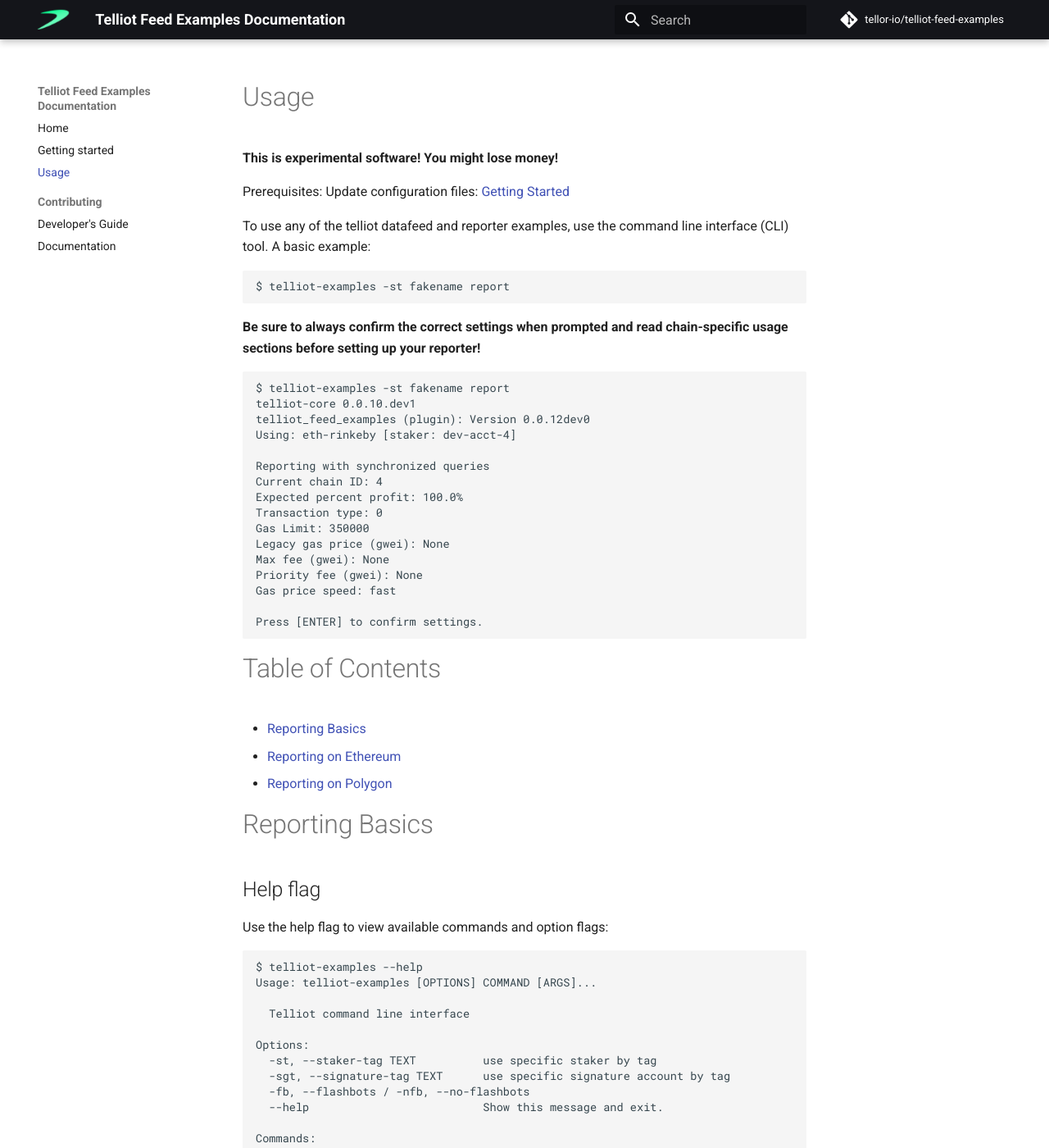
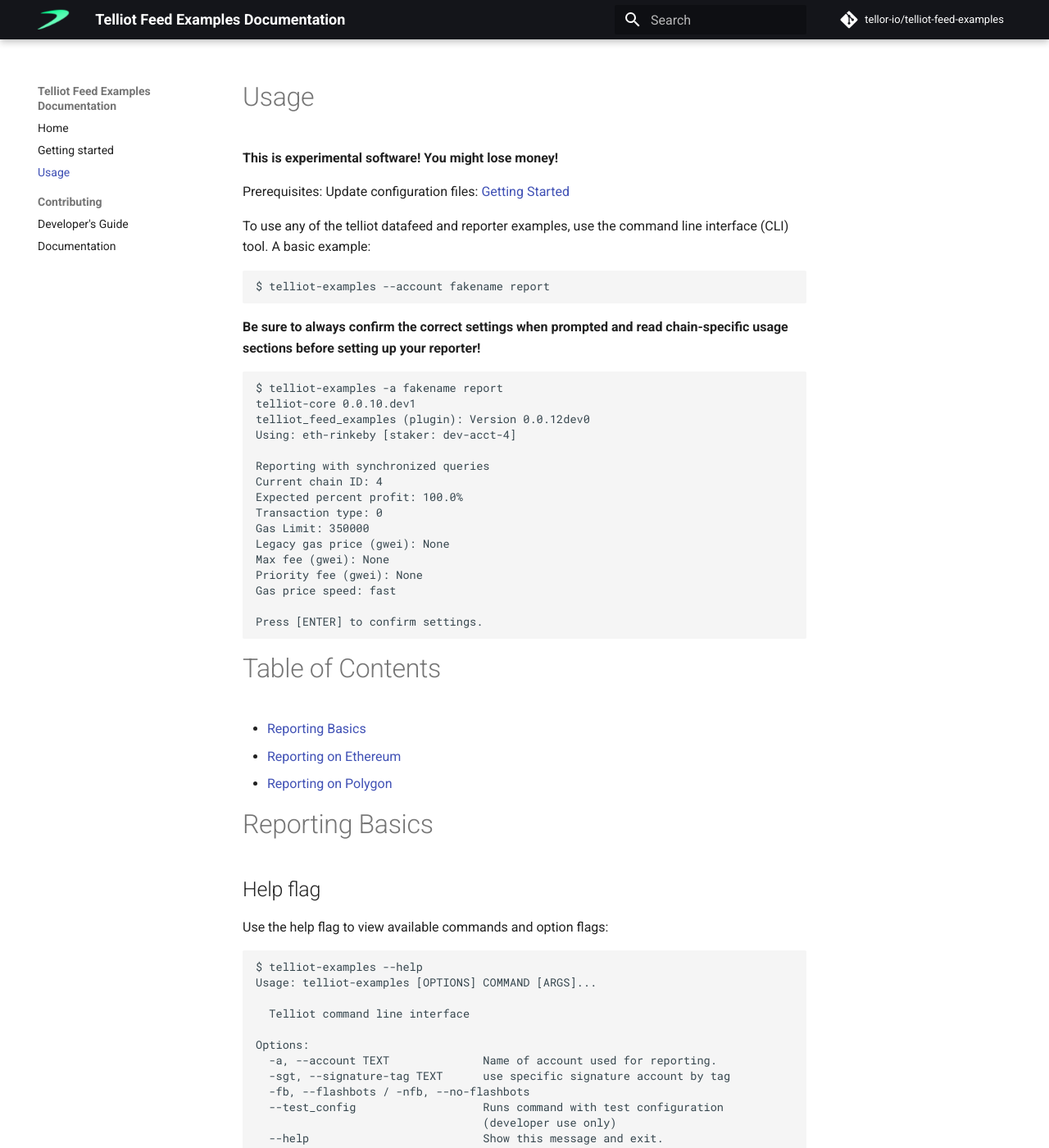
Before and after one commit to tellor-io/telliot-feeds, an MkDocs documentation site: the page built from docs/usage.md, in a window 1280 px wide and 1400 px high. Shown: the whole window at 82% size. Built offline with MkDocs 1.6.1 and Material for MkDocs 9.7.7, drawn with Linux system fonts in a browser that asks for light colours; comment, search, counter and statistics services are not loaded; some of the changed text lies outside the part shown.

Commit message:
Update docs for account flag

````diff
--- a/docs/usage.md
+++ b/docs/usage.md
@@ -6,13 +6,13 @@
 
 To use any of the telliot datafeed and reporter examples, use the command line interface (CLI) tool. A basic example:
 ```
-$ telliot-examples -st fakename report
+$ telliot-examples --account fakename report
 ```
 
 **Be sure to always confirm the correct settings when prompted and read chain-specific usage sections before setting up your reporter!**
 
 ```
-$ telliot-examples -st fakename report
+$ telliot-examples -a fakename report
 telliot-core 0.0.10.dev1
 telliot_feed_examples (plugin): Version 0.0.12dev0
 Using: eth-rinkeby [staker: dev-acct-4]
@@ -47,13 +47,16 @@
   Telliot command line interface
 
 Options:
-  -st, --staker-tag TEXT          use specific staker by tag
+  -a, --account TEXT              Name of account used for reporting.
   -sgt, --signature-tag TEXT      use specific signature account by tag
   -fb, --flashbots / -nfb, --no-flashbots
+  --test_config                   Runs command with test configuration
+                                  (developer use only)
   --help                          Show this message and exit.
 
 Commands:
   report  Report values to Tellor oracle
+  tip     Tip TRB for a selected query ID
 ```
 
 The help flag shows subcommand options as well:
@@ -80,22 +83,22 @@
   --help                          Show this message and exit.
 ```
 
-## Staker Tag Flag
+## Account Flag
 
-You must select an account to use for reporting. The staker tag flag (`--staker-tag`/`-st`) is used to retrieve a [ChainedAccount](https://github.com/pydefi/chained-accounts) with a corresponding name. This `ChainedAccount` stores the account's checksum address, private key, and chain IDs. Example usage:
+You must select an account to use for reporting. The account flag (`--account`/`-a`) is used to retrieve a [ChainedAccount](https://github.com/pydefi/chained-accounts) with a corresponding name. This `ChainedAccount` stores the account's checksum address, private key, and chain IDs. Example usage:
 ```
-telliot-examples -st fakeaccountname report
+telliot-examples -a fakeaccountname report
 ```
 
 ## Report Command
 
 Use the `report` command to submit data to the TellorX or TellorFlex oracles. Example `report` command usage:
 ```
-telliot-examples --st bigdaddysatoshi report
+telliot-examples -a bigdaddysatoshi report
 ```
 By default, the reporter will continue to attempt reporting whenever out of reporting lock. Use the `--submit-once` flag to only report once:
 ```
-telliot-examples -st staker1 report --submit-once
+telliot-examples -a staker1 report --submit-once
 ```
 
 ## Profit Flag
@@ -104,11 +107,11 @@
 
 Use the profit flag (`--profit/-p`) to.. specify an expected profit. The default is 100% profit, which will likely result in your reporter never attempting to report unless you're on a testnet. To bypass profitability checks, use the `"YOLO"` string:
 ```
-telliot-examples -st staker1 report -p YOLO
+telliot-examples -a staker1 report -p YOLO
 ```
 Normal profit flag usage:
 ```
-telliot-examples -st staker4000 report -p 2
+telliot-examples -a staker4000 report -p 2
 ```
 
 ## Gas, Fee, & Transaction Type Flags
@@ -118,7 +121,7 @@
 
 Example usage:
 ```
-telliot-examples -st kevin report -tx 0 -gl 310000 -gp 9001 -p 22
+telliot-examples -a kevin report -tx 0 -gl 310000 -gp 9001 -p 22
 ```
 
 # Reporting on Ethereum
@@ -133,7 +136,7 @@
 
 Example usage:
 ```
-telliot-examples -st mainnetstaker7 -nfb report
+telliot-examples -a mainnetstaker7 -nfb report
 ```
 
 ## Using Flashbots
@@ -150,11 +153,11 @@
 
 In order to submit transactions through the [Flashbots](https://docs.flashbots.net/flashbots-auction/searchers/quick-start/) relay, you need an additional Ethereum acccount. The Flashbots organization uses this signatory account's address to identify you and build your historical reputation as a MEV ["searcher"](https://docs.flashbots.net/flashbots-auction/searchers/quick-start). This signatory account doesn't need any funds in it. Store it it as a `ChainedAccount` in the same way you would any other (see [Getting Started](https://tellor-io.github.io/telliot-feed-examples/getting-started/)).
 
-When reporting, select your signatory account by tag as well as your staked mainnet account. Use the `--staker-tag/-st` and `--signature-tag/-sgt` flags.
+When reporting, select your signatory account by tag as well as your staked mainnet account. Use the `--account/-a` and `--signature-tag/-sgt` flags.
 
 Example usage:
 ```
-telliot-examples -st mainnetstaker1 -sgt sigacct -fb report
+telliot-examples -a mainnetstaker1 -sgt sigacct -fb report
 ```
 
 # Reporting on Polygon
@@ -163,7 +166,7 @@
 
 Example usage:
 ```
-telliot-examples -st mumbaistaker report
+telliot-examples -a mumbaistaker report
 ```
 
 ## Staking
````
